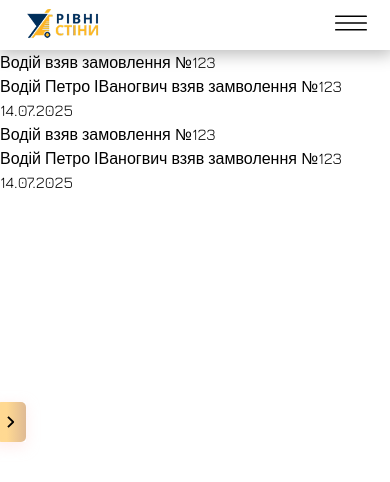
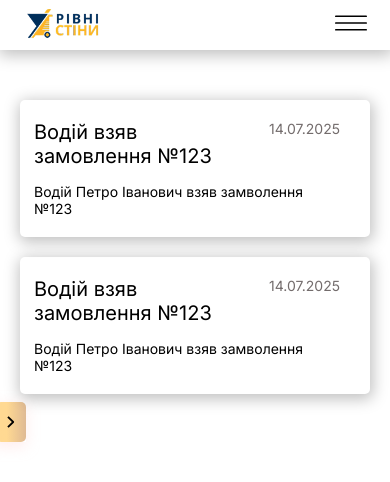
Before and after one commit to DonAkardion/StraightWalls_FE, a Next.js app: page /admin/notifications in a window 390 px wide. Shown: the top 482 px of the page. Built offline with nearby package versions, Linux system fonts and the light colour scheme; a web font is replaced by a local one.

Commit message:
feature: notifications pages

```diff
--- a/src/components/Notifications/Notifications.tsx
+++ b/src/components/Notifications/Notifications.tsx
@@ -9,10 +9,10 @@ export function Notifications() {
 
   return (
     <section
-      className={`${styles.notifications} lg:pt-[86px] lg:pl-[80px] lg:pr-[60px]`}
+      className={`${styles.notifications} pt-[50px] pl-[20px] pr-[20px] lg:pt-[86px] lg:pl-[80px] lg:pr-[60px] md:pt-[60px] md:pl-[60px] md:pr-[40px]`}
     >
       {/* <h1>{role}</h1> */}
-      <div className={styles.notificationsList}>
+      <div className={`${styles.notificationsList} flex flex-col gap-[20px]`}>
         <Notification />
         <Notification />
       </div>
--- a/src/components/Notifications/components/Notification.module.css
+++ b/src/components/Notifications/components/Notification.module.css
@@ -0,0 +1,28 @@
+.notification {
+  box-shadow: 1px 3px 15px 2px #00000040;
+  font-family: var(--font-inter);
+}
+.notificationsTextTytle {
+  line-height: 29px;
+}
+.notificationsTextContent {
+  line-height: 29px;
+}
+.notificationDate {
+  line-height: 29px;
+}
+@media (max-width: 768px) {
+  .notificationsTextTytle :first-child {
+    line-height: 24px;
+    font-size: 20px;
+  }
+  .notificationsTextContent :first-child {
+    line-height: 17px;
+    font-size: 14px;
+  }
+  .notificationDate :first-child {
+    line-height: 17px;
+    font-size: 14px;
+    color: #736c6c;
+  }
+}
--- a/src/components/Notifications/components/Notification.tsx
+++ b/src/components/Notifications/components/Notification.tsx
@@ -3,16 +3,22 @@ import styles from "./Notification.module.css";
 
 export const Notification = () => {
   return (
-    <div className={`${styles.notification} `}>
-      <div className={`${styles.notificationText} `}>
+    <div
+      className={`${styles.notification} pt-[20px] pr-[30px] pb-[20px] pl-[14px] md:pt-[20px] md:pr-[40px] md:pb-[26px] md:pl-[30px] rounded-[5px] flex flex-col gap-[15px] `}
+    >
+      <div
+        className={`${styles.notificationText} flex justify-between gap-[16px]`}
+      >
         <div className={`${styles.notificationsTextTytle} `}>
-          Водій взяв замовлення №123
+          <h3>Водій взяв замовлення №123</h3>
         </div>
-        <div className={`${styles.notificationsTextContent} `}>
-          Водій Петро ІВаногвич взяв замволення №123
+        <div className={`${styles.notificationDate} `}>
+          <h6>14.07.2025</h6>
         </div>
       </div>
-      <div className={`${styles.notificationDate} `}>14.07.2025</div>
+      <div className={`${styles.notificationsTextContent} `}>
+        <h6>Водій Петро Іванович взяв замволення №123</h6>
+      </div>
     </div>
   );
 };
--- a/src/features/NavigationModul/Navigation.tsx
+++ b/src/features/NavigationModul/Navigation.tsx
@@ -67,7 +67,7 @@ export default function NavigationModul({
 
       <main
         id="main-content"
-        className=" transition-all duration-300 ease-in-out w-full md:w-[calc(100%-246px)] lg:w-[calc(100%-311px)] min-h-screen"
+        className=" transition-all duration-300 ease-in-out w-full  lg:w-[calc(100%-311px)] min-h-screen"
       >
         {children}
       </main>
```
